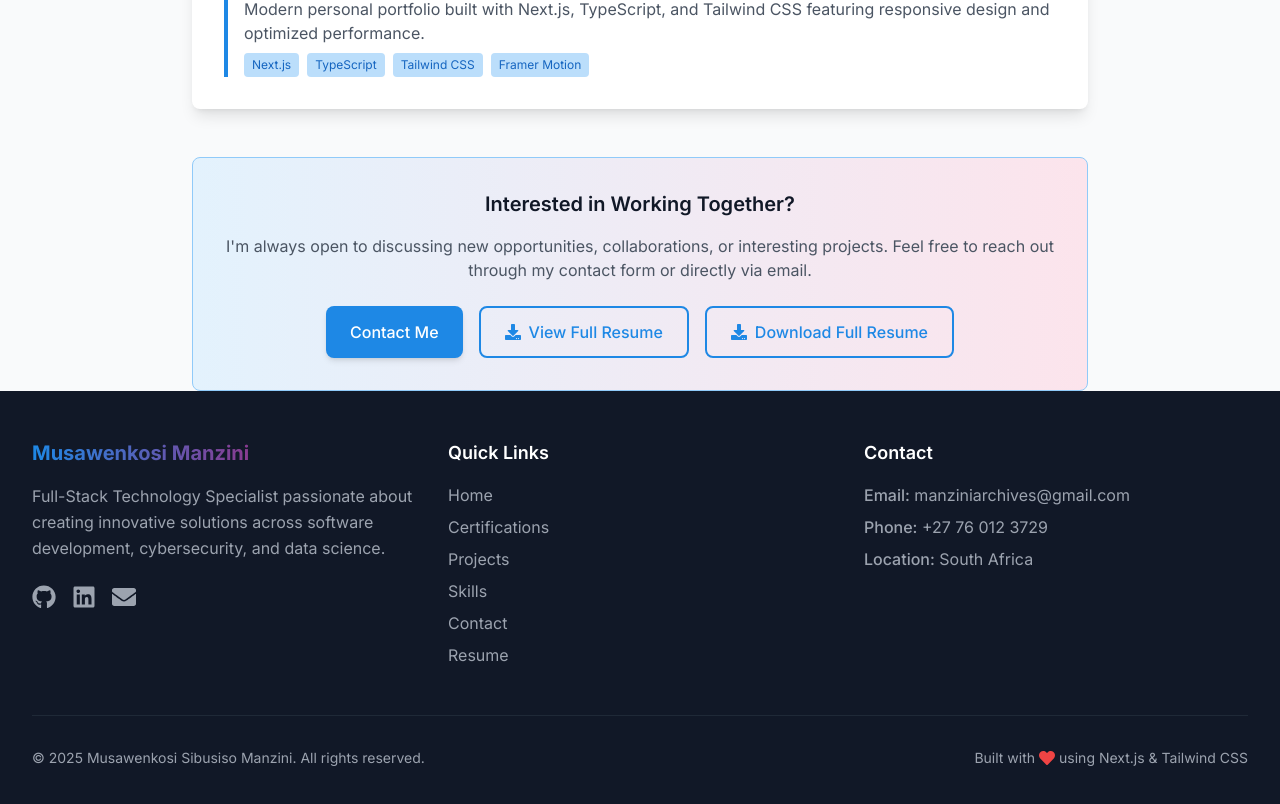
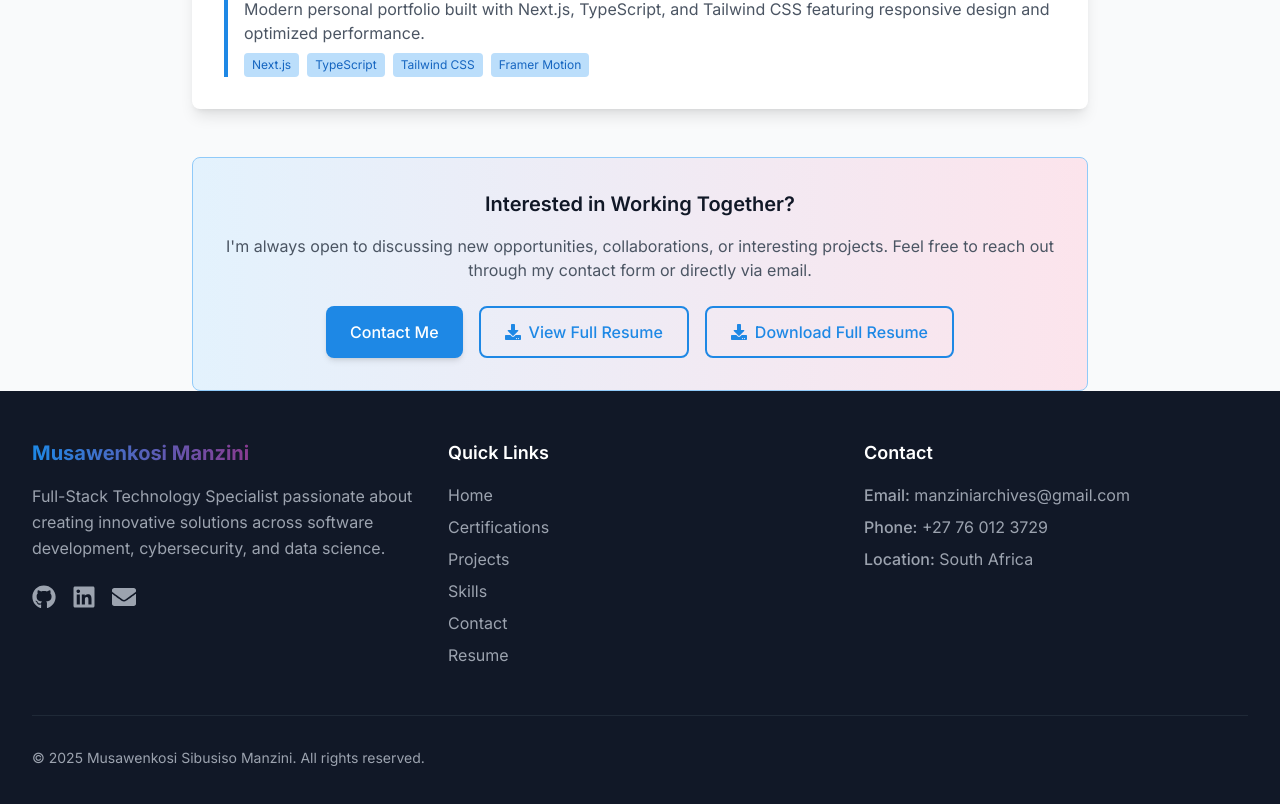
Before and after one commit to ManziniArchives/My_Portfolio, a Next.js app: page /resume in a window 1280 px wide. Shown: the part 2409-3213 px from the top of the page. Built offline with nearby package versions, Linux system fonts and the light colour scheme.

Commit message:
fix: update years of experience in personalInfo and comment out footer text

```diff
--- a/src/components/Footer/Footer.tsx
+++ b/src/components/Footer/Footer.tsx
@@ -141,11 +141,11 @@ export default function Footer() {
             <p className="text-gray-400 text-sm mb-4 md:mb-0">
               © {currentYear} {personalInfo.name}. All rights reserved.
             </p>
-            <p className="text-gray-400 text-sm flex items-center">
+            {/* <p className="text-gray-400 text-sm flex items-center">
               Built with{' '}
               <FaHeart className="w-4 h-4 mx-1 text-red-500" />
               using Next.js & Tailwind CSS
-            </p>
+            </p> */}
           </div>
         </motion.div>
       </div>
--- a/src/data/personalInfo.ts
+++ b/src/data/personalInfo.ts
@@ -10,7 +10,7 @@ export const personalInfo = {
 
 My experience includes developing scalable web applications, implementing security best practices, analyzing data to derive meaningful insights, and managing complex database systems. I believe in writing clean, maintainable code and staying current with emerging technologies and industry trends.`,
   stats: {
-    yearsOfExperience: '4+',
+    yearsOfExperience: '2+',
     certifications: 31,
     projects: 15,
     technologies: 20
```
